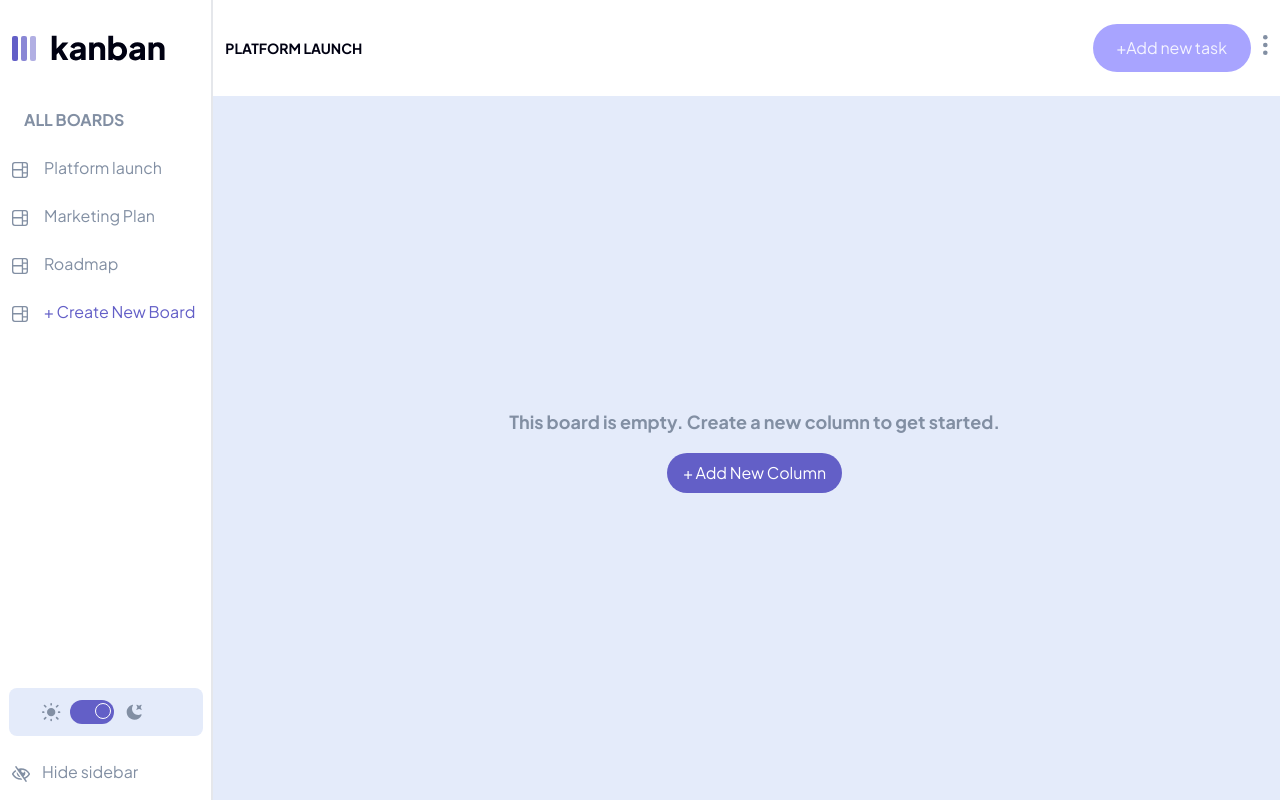
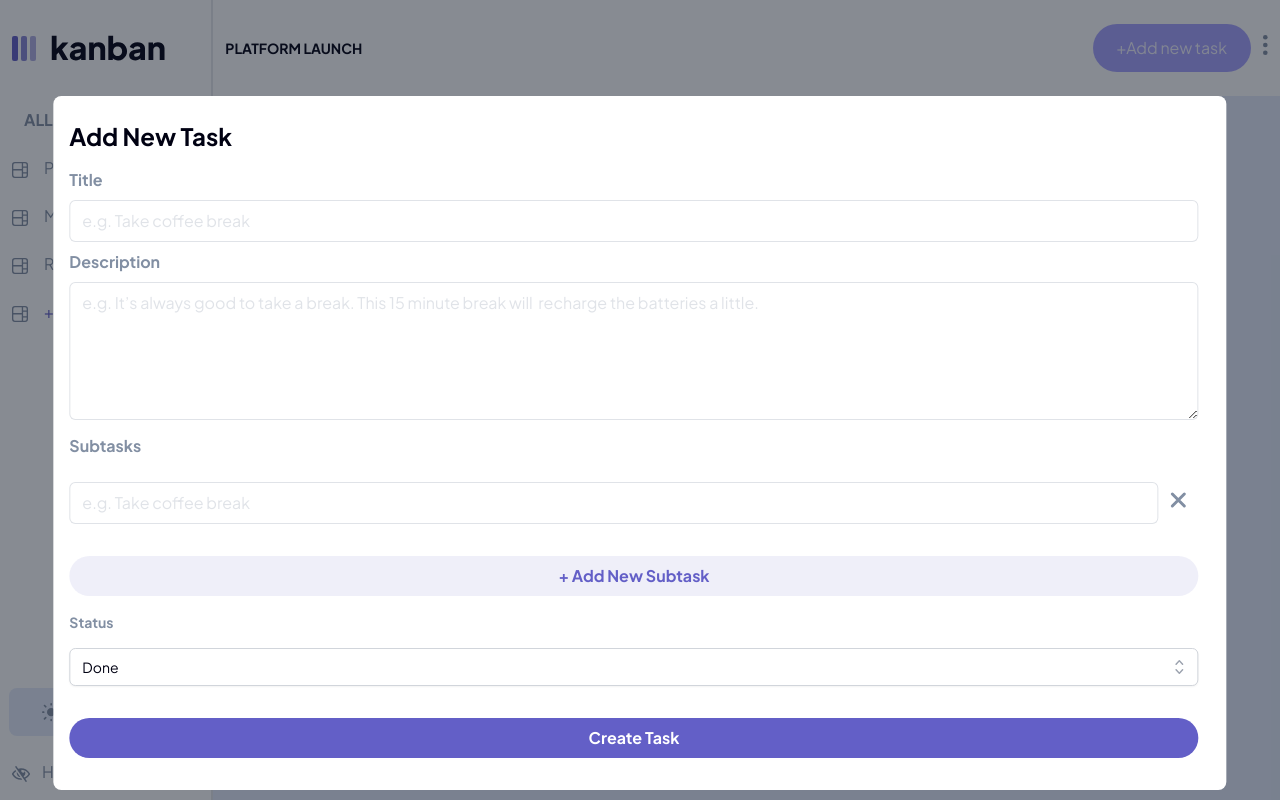
Before and after one commit to Stephanefy/frontendmentorio-challenges, a React (Vite) app: page / in a window 1280 px wide. Both pictures are taken after a click on the button "+Add new task". Built offline with nearby package versions, Linux system fonts and the light colour scheme.

Commit message:
feat: addTask and Edit task are now integrated

```diff
--- /dev/null
+++ b/src/components/AddTask.tsx
@@ -0,0 +1,113 @@
+import { useContext, useState } from "react";
+import { ModalContext } from "../context/ModalContext";
+import DropDown from "./Dropdown";
+import { Task } from '../context/BoardContext'
+
+type Props = {};
+
+const AddTask = (props: Props) => {
+  const { state, dispatch } = useContext(ModalContext);
+
+  const [numOfSubtasks, setNumOfSubtasks] = useState<number>(1);
+  const [newTask, setNewTask] = useState<Task | null >(null)
+
+
+
+  console.log(state)
+
+  // TODO add controlled state to add new task in board
+
+  return (
+    <div className="absolute top-48 left-1/2 w-11/12 -translate-x-1/2 -translate-y-24 transform rounded-lg bg-white pr-3">
+      <div className="px-4 py-4">
+        <h2 className="text-2xl font-bold text-primary-black my-2">Add New Task</h2>
+        <form>
+          <div>
+            <label
+              htmlFor="title"
+              className="my-2 inline-block font-semibold text-primary-gray"
+            >
+              Title
+            </label>
+            <input
+              id="title"
+              type="text"
+              className="w-full rounded-md border border-primary-gray/25 placeholder:text-primary-gray/25"
+              placeholder="e.g. Take coffee break"
+            />
+          </div>
+          <div>
+            <label
+              htmlFor="title"
+              className="my-2 inline-block font-semibold text-primary-gray"
+            >
+              Description
+            </label>
+            <textarea
+              id="title"
+              rows={5}
+              className="w-full rounded-md border border-primary-gray/25 placeholder:text-primary-gray/25"
+              placeholder="e.g. It’s always good to take a break. This 15 minute break will  recharge the batteries a little."
+            />
+          </div>
+          <div>
+            <h3 className="my-2 inline-block font-semibold text-primary-gray">
+              Subtasks
+            </h3>
+            <div>
+              {[...Array(numOfSubtasks).keys()].map((i) => (
+                <div key={i} className="my-4 flex">
+                  <input
+                    id="title"
+                    type="text"
+                    className="w-full rounded-md border border-primary-gray/25 placeholder:text-primary-gray/25"
+                    placeholder="e.g. Take coffee break"
+                  />
+                  <button
+                    type="button"
+                    onClick={() => setNumOfSubtasks(numOfSubtasks - 1)}
+                  >
+                    <span className="mx-2  inline-block text-primary-gray">
+                      <svg
+                        xmlns="http://www.w3.org/2000/svg"
+                        fill="none"
+                        viewBox="0 0 24 24"
+                        strokeWidth="3"
+                        stroke="currentColor"
+                        className="h-6 w-6"
+                      >
+                        <path
+                          stroke-linecap="round"
+                          stroke-linejoin="round"
+                          d="M6 18L18 6M6 6l12 12"
+                        />
+                      </svg>
+                    </span>
+                  </button>
+                </div>
+              ))}
+            </div>
+            <button
+              className="my-4 w-full rounded-full bg-primary/10 py-2 px-4 font-semibold text-primary"
+              type="button"
+              onClick={() => setNumOfSubtasks(numOfSubtasks + 1)}
+            >
+              + Add New Subtask
+            </button>
+          </div>
+          <DropDown />
+          <div>
+            <button
+              className="my-4 w-full rounded-full bg-primary py-2 px-4 font-semibold text-white"
+              type="button"
+            >
+              Create Task
+            </button>
+          </div>
+        </form>
+      </div>
+    </div>
+  );
+};
+
+export default AddTask;
--- a/src/components/Dropdown.tsx
+++ b/src/components/Dropdown.tsx
@@ -1,89 +1,96 @@
-import { Fragment } from 'react'
-import { Menu, Transition } from '@headlessui/react'
-import { ChevronDownIcon } from '@heroicons/react/20/solid'
+import { Fragment, useState, useContext } from "react";
+import { Listbox, Transition } from "@headlessui/react";
+import { ModalContext } from '../context/ModalContext';
+import {
+  ChevronDownIcon,
+  ChevronUpDownIcon,
+  CheckIcon,
+} from "@heroicons/react/20/solid";
 
 function classNames(...classes: string[]) {
-  return classes.filter(Boolean).join(' ')
+  return classes.filter(Boolean).join(" ");
 }
 
+const status = [
+  { id: 1, name: "To do" },
+  { id: 2, name: "Doing" },
+  { id: 3, name: "Done" },
+];
+
 export default function DropDown() {
+
+
+  const { state } = useContext(ModalContext)
+
+  const [selected, setSelected] = useState(status[2]);
+
   return (
-    <Menu as="div" className="relative inline-block text-left w-full">
-      <div>
-        <Menu.Button className="inline-flex w-full justify-between rounded-md border border-gray-300 bg-white px-4 py-2 text-sm font-medium text-gray-700 shadow-sm hover:bg-gray-50 focus:outline-none focus:ring-2 focus:ring-indigo-500 focus:ring-offset-2 focus:ring-offset-gray-100">
-          Options
-          <ChevronDownIcon className="-mr-1 ml-2 h-5 w-5" aria-hidden="true" />
-        </Menu.Button>
-      </div>
+    <Listbox value={selected} onChange={setSelected}>
+      {({ open }) => (
+        <>
+          <Listbox.Label className="block text-sm text-primary-gray font-semibold">
+            {state.showModal > 2 ? "Status" : "Current status"}
+          </Listbox.Label>
+          <div className="relative my-4">
+            <Listbox.Button className="relative w-full cursor-default rounded-md border border-gray-300 bg-white py-2 pl-3 pr-10 text-left shadow-sm focus:border-indigo-500 focus:outline-none focus:ring-1 focus:ring-indigo-500 sm:text-sm">
+              <span className="block truncate text-primary-black">{selected.name}</span>
+              <span className="pointer-events-none absolute inset-y-0 right-0 flex items-center pr-2">
+                <ChevronUpDownIcon
+                  className="h-5 w-5 text-gray-400"
+                  aria-hidden="true"
+                />
+              </span>
+            </Listbox.Button>
 
             <Transition
+              show={open}
               as={Fragment}
-        enter="transition ease-out duration-100"
-        enterFrom="transform opacity-0 scale-95"
-        enterTo="transform opacity-100 scale-100"
-        leave="transition ease-in duration-75"
-        leaveFrom="transform opacity-100 scale-100"
-        leaveTo="transform opacity-0 scale-95"
+              leave="transition ease-in duration-100"
+              leaveFrom="opacity-100"
+              leaveTo="opacity-0"
             >
-        <Menu.Items className="absolute right-0 z-10 mt-2 w-56 origin-top-right rounded-md bg-white shadow-lg ring-1 ring-black ring-opacity-5 focus:outline-none">
-          <div className="py-1">
-            <Menu.Item>
-              {({ active }) => (
-                <a
-                  href="#"
+              <Listbox.Options className="absolute z-10 mt-1 max-h-60 w-full overflow-auto rounded-md bg-white py-1 text-base shadow-lg ring-1 ring-black ring-opacity-5 focus:outline-none sm:text-sm">
+                {status.map((s) => (
+                  <Listbox.Option
+                    key={s.id}
+                    className={({ active }) =>
+                      classNames(
+                        active ? "bg-indigo-600 text-white" : "text-gray-900",
+                        "relative cursor-default select-none py-2 pl-3 pr-9"
+                      )
+                    }
+                    value={s}
+                  >
+                    {({ selected, active }) => (
+                      <>
+                        <span
                           className={classNames(
-                    active ? 'bg-gray-100 text-gray-900' : 'text-gray-700',
-                    'block px-4 py-2 text-sm'
+                            selected ? "font-semibold" : "font-normal",
+                            "block truncate"
                           )}
                         >
-                  Doing
-                </a>
-              )}
-            </Menu.Item>
-            <Menu.Item>
-              {({ active }) => (
-                <a
-                  href="#"
+                          {s.name}
+                        </span>
+
+                        {selected ? (
+                          <span
                             className={classNames(
-                    active ? 'bg-gray-100 text-gray-900' : 'text-gray-700',
-                    'block px-4 py-2 text-sm'
+                              active ? "text-white" : "text-indigo-600",
+                              "absolute inset-y-0 right-0 flex items-center pr-4"
                             )}
                           >
-                  Support
-                </a>
+                            <CheckIcon className="h-5 w-5" aria-hidden="true" />
+                          </span>
+                        ) : null}
+                      </>
                     )}
-            </Menu.Item>
-            <Menu.Item>
-              {({ active }) => (
-                <a
-                  href="#"
-                  className={classNames(
-                    active ? 'bg-gray-100 text-gray-900' : 'text-gray-700',
-                    'block px-4 py-2 text-sm'
+                  </Listbox.Option>
+                ))}
+              </Listbox.Options>
+            </Transition>
+          </div>
+        </>
       )}
-                >
-                  Todo
-                </a>
-              )}
-            </Menu.Item>
-            <form method="POST" action="#">
-              <Menu.Item>
-                {({ active }) => (
-                  <button
-                    type="submit"
-                    className={classNames(
-                      active ? 'bg-gray-100 text-gray-900' : 'text-gray-700',
-                      'block w-full px-4 py-2 text-left text-sm'
-                    )}
-                  >
-                    Done
-                  </button>
-                )}
-              </Menu.Item>
-            </form>
-          </div>
-        </Menu.Items>
-      </Transition>
-    </Menu>
-  )
+    </Listbox>
+  );
 }
--- /dev/null
+++ b/src/components/EditTask.tsx
@@ -0,0 +1,111 @@
+import { useContext, useState } from "react";
+import { ModalContext } from "../context/ModalContext";
+import DropDown from "./Dropdown";
+import { Task } from '../context/BoardContext'
+
+type Props = {}
+
+const EditTask = (props: Props) => {
+
+const { state, dispatch } = useContext(ModalContext);
+
+const [numOfSubtasks, setNumOfSubtasks] = useState<number>(1);
+const [newTask, setNewTask] = useState<Task | null >(null)
+
+
+
+  return (
+    <div className="absolute top-48 left-1/2 w-11/12 -translate-x-1/2 -translate-y-24 transform rounded-lg bg-white pr-3">
+    <div className="px-4 py-4">
+      <h2 className="text-2xl font-bold text-primary-black my-2">Edit Task</h2>
+      <form>
+        <div>
+          <label
+            htmlFor="title"
+            className="my-2 inline-block font-semibold text-primary-gray"
+          >
+            Title
+          </label>
+          <input
+            id="title"
+            type="text"
+            className="w-full rounded-md border border-primary-gray/25 placeholder:text-primary-gray/25"
+            placeholder="e.g. Take coffee break"
+          />
+        </div>
+        <div>
+          <label
+            htmlFor="title"
+            className="my-2 inline-block font-semibold text-primary-gray"
+          >
+            Description
+          </label>
+          <textarea
+            id="title"
+            rows={5}
+            className="w-full rounded-md border border-primary-gray/25 placeholder:text-primary-gray/25"
+            placeholder="e.g. It’s always good to take a break. This 15 minute break will  recharge the batteries a little."
+          />
+        </div>
+        <div>
+          <h3 className="my-2 inline-block font-semibold text-primary-gray">
+            Subtasks
+          </h3>
+          <div>
+            {[...Array(numOfSubtasks).keys()].map((i) => (
+              <div key={i} className="my-4 flex">
+                <input
+                  id="title"
+                  type="text"
+                  className="w-full rounded-md border border-primary-gray/25 placeholder:text-primary-gray/25"
+                  placeholder="e.g. Take coffee break"
+                />
+                <button
+                  type="button"
+                  onClick={() => setNumOfSubtasks(numOfSubtasks - 1)}
+                >
+                  <span className="mx-2  inline-block text-primary-gray">
+                    <svg
+                      xmlns="http://www.w3.org/2000/svg"
+                      fill="none"
+                      viewBox="0 0 24 24"
+                      strokeWidth="3"
+                      stroke="currentColor"
+                      className="h-6 w-6"
+                    >
+                      <path
+                        stroke-linecap="round"
+                        stroke-linejoin="round"
+                        d="M6 18L18 6M6 6l12 12"
+                      />
+                    </svg>
+                  </span>
+                </button>
+              </div>
+            ))}
+          </div>
+          <button
+            className="my-4 w-full rounded-full bg-primary/10 py-2 px-4 font-semibold text-primary"
+            type="button"
+            onClick={() => setNumOfSubtasks(numOfSubtasks + 1)}
+          >
+            + Add New Subtask
+          </button>
+        </div>
+        <DropDown />
+        <div>
+          <button
+            className="my-4 w-full rounded-full bg-primary py-2 px-4 font-semibold text-white"
+            type="button"
+          >
+            Create Task
+          </button>
+        </div>
+      </form>
+    </div>
+  </div>
+);
+
+}
+
+export default EditTask
--- a/src/components/Main.tsx
+++ b/src/components/Main.tsx
@@ -7,6 +7,8 @@ import { ModalContext } from '../context/ModalContext';
 import MobileMenu from './MobileMenu';
 import TaskDetails from "./TaskDetails";
 import { nanoid } from "nanoid";
+import AddTask from './AddTask';
+import EditTask from "./EditTask";
 
 type Props = {
   setSidebarHeight: (height: number) => void;
@@ -137,6 +139,12 @@ const Main = (props: Props) => {
       <PortalModal isOpen={showModal.showModal === 2} onClose={setShowModal}>
           <TaskDetails />
       </PortalModal>
+      <PortalModal isOpen={showModal.showModal === 3} onClose={setShowModal}>
+          <AddTask />
+      </PortalModal>
+      <PortalModal isOpen={showModal.showModal === 4} onClose={setShowModal}>
+          <EditTask />
+      </PortalModal>
     </>
   );
 };
--- a/src/components/modals/Modal.tsx
+++ b/src/components/modals/Modal.tsx
@@ -36,13 +36,13 @@ const PortalModal: FC<Props> = ({
 
     return (
         <ReactPortals wrapperId="modal-container">
-                <div className={`fixed flex items-center justify-center h-full inset-0 w-screen bg-gray-900 bg-opacity-50 ${state.showModal > 1 ? "z-[100]" : "Z-50" }`}>
-                    <button
+                <div className={`overflow-y-auto fixed flex items-center justify-center min-h-screen inset-0 w-screen bg-gray-900 bg-opacity-50 ${state.showModal > 1 ? "z-[100]" : "Z-50" }`}>
+                    {/* <button
                         onClick={() => onClose?.({ type: ModalActionType.NONEOPEN })}
                         className="absolute right-96 top-8"
                     >
                         X
-                    </button>
+                    </button> */}
                     <div className="flex mb-12 my-auto justify-center w-[900px] h-[700px] ">
                         {children}
                     </div>
--- a/src/context/ModalContext.tsx
+++ b/src/context/ModalContext.tsx
@@ -88,6 +88,7 @@ const ModalReducer = produce((draft: ModalState, action: ModalAction): void => {
         case ModalActionType.EDITTASK:
             draft.showModal = ModalActionType.EDITTASK
             draft.task =  action.payload as Task
+            break;
         case ModalActionType.ADDBOARD:
             draft.showModal = ModalActionType.ADDBOARD
             draft.task =  action.payload as Task
```
Also changed, not shown: src/components/Navbar.tsx (+6 -2 lines), src/components/TaskDetails.tsx (+18 -7 lines). Lines whose indentation alone changed are shown as unchanged.
